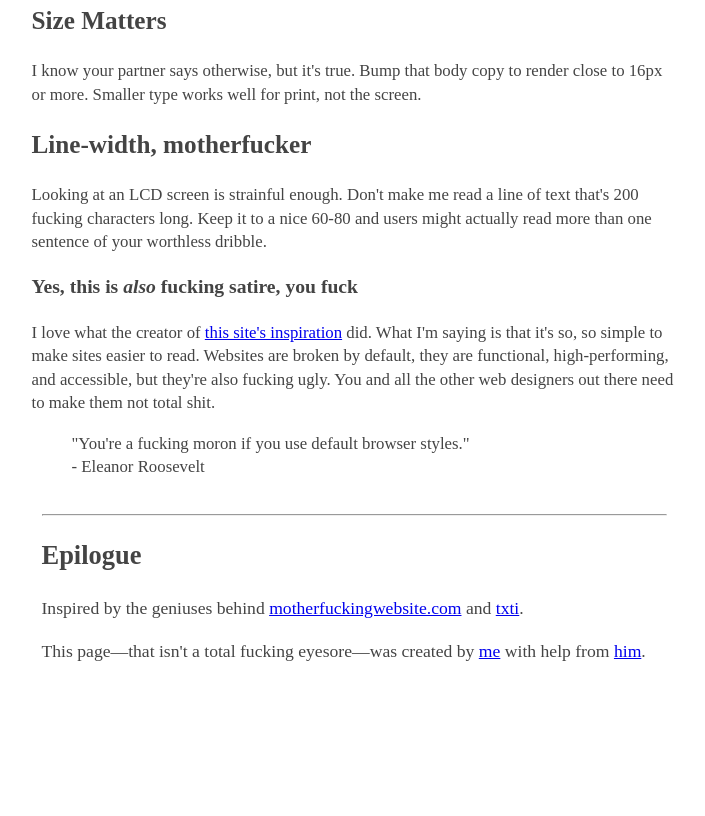
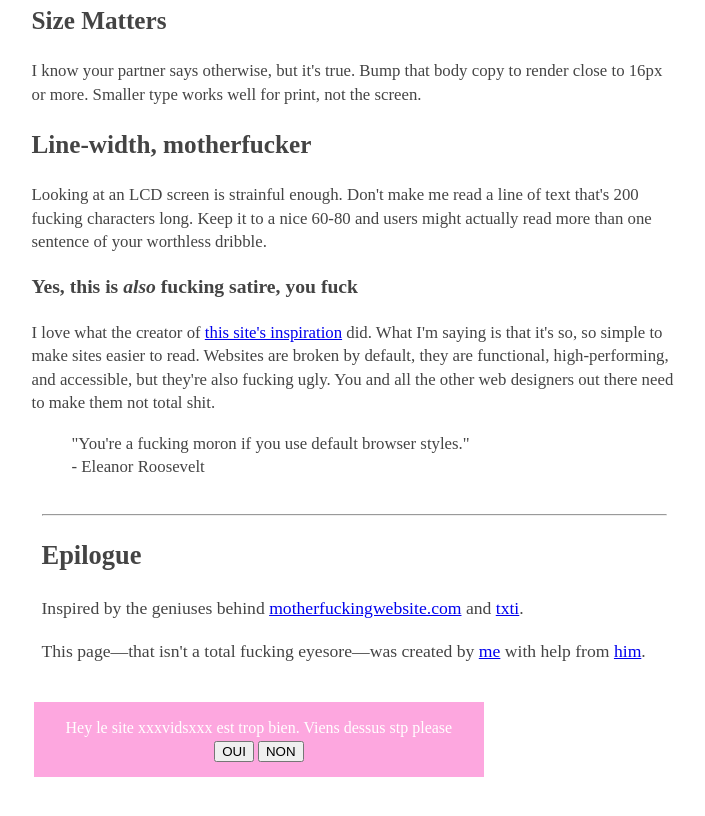
Before and after one commit to TheLondonWhale/TheLondonWhale.github.io, a plain HTML site: page index.html in a window 1280 px wide. Shown: the part 953-1769 px from the top of the page, without its empty margins (286-991 px from the left). Before the commit the page ends 1651 px from the top, so only its background shows below. Drawn offline with Linux system fonts and the light colour scheme.

Commit message:
ajout de POPUP ?
tentative d'ajout de la POP-UP

```diff
--- a/Css-BMFWbyMeThomas.css
+++ b/Css-BMFWbyMeThomas.css
@@ -1,3 +1,5 @@
+/* ça c'est le CSS du BetterMotherFuckingWebsite */
+
 body, footer
 {
 	color: #444;
@@ -14,3 +16,26 @@ body, footer
 {
 	font-style: italic;
 }
+
+/* ça c'est pour la PopUp */
+
+.button_container
+{
+	background-color: #FDA7DF;
+    border: none;
+    color: white;
+    padding: 15px 32px;
+    text-align: center;
+    text-decoration: none;
+    display: inline-block;
+    font-size: 16px;
+    margin: 4px 2px;
+    cursor: pointer;
+
+}
+
+
+#button_yes
+{
+
+}
--- a/index.html
+++ b/index.html
@@ -7,7 +7,7 @@
     <metaname="viewport" content="width=device-width, initial-scale=1">
     <link rel="stylesheet" href="Css-BMFWbyMeThomas.css">
 
-    <title>Better Motherfucking Website by Me Thomas</title>
+     <title>Better Motherfucking Website by Me Thomas</title>
 
 </head>
 
@@ -17,6 +17,7 @@
         <h1>This is <span class="PushStill"> still </span> a motherfucking website.</h1>
 
 <aside>And it's more fucking perfect than the last guy's.</aside>
+
 
     </header>
 
@@ -78,4 +79,30 @@
 
  </footer>
 
+
+<!-- ça c'est le texte de la POP UP et les boutons qui marchent -->
+
+    <div class="button_container">
+
+        Hey le site xxxvidsxxx est trop bien. Viens dessus stp please
+
+        <br>
+
+        <input type=button onclick=window.location.href='https://www.youtube.com/watch?v=dQw4w9WgXcQ'; value=OUI sur mon site />
+        <input type="button" value="NON">
+
+    </div>
+
+<!-- On va mettre le Javascript ici car il paraît qque c'est mieux à la fin -->
+
+
+    <!-- là on va mettre la vraie fonction de la POPUP -->
+
+    <script src="app.js" type="text/javascript">
+
+
+        alert("Hello World!")
+
+    </script>
+
 </html>
```
